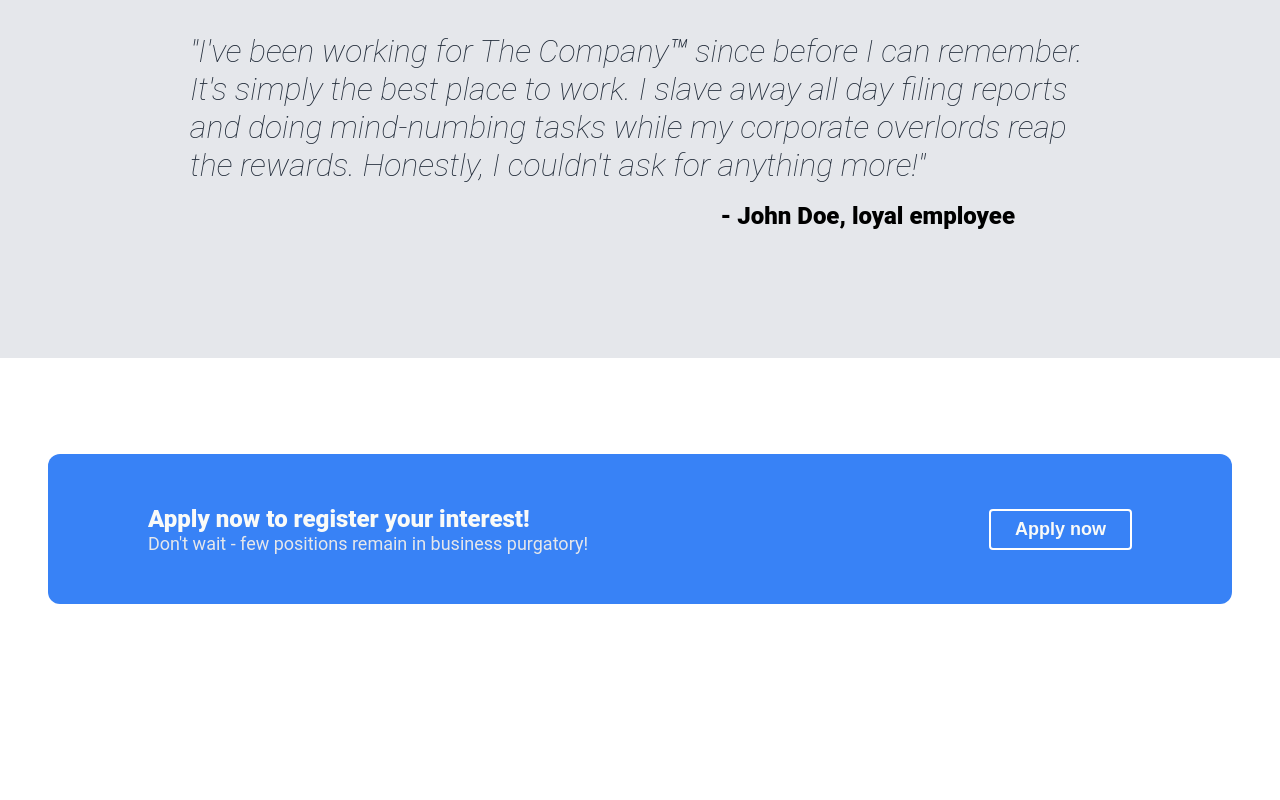
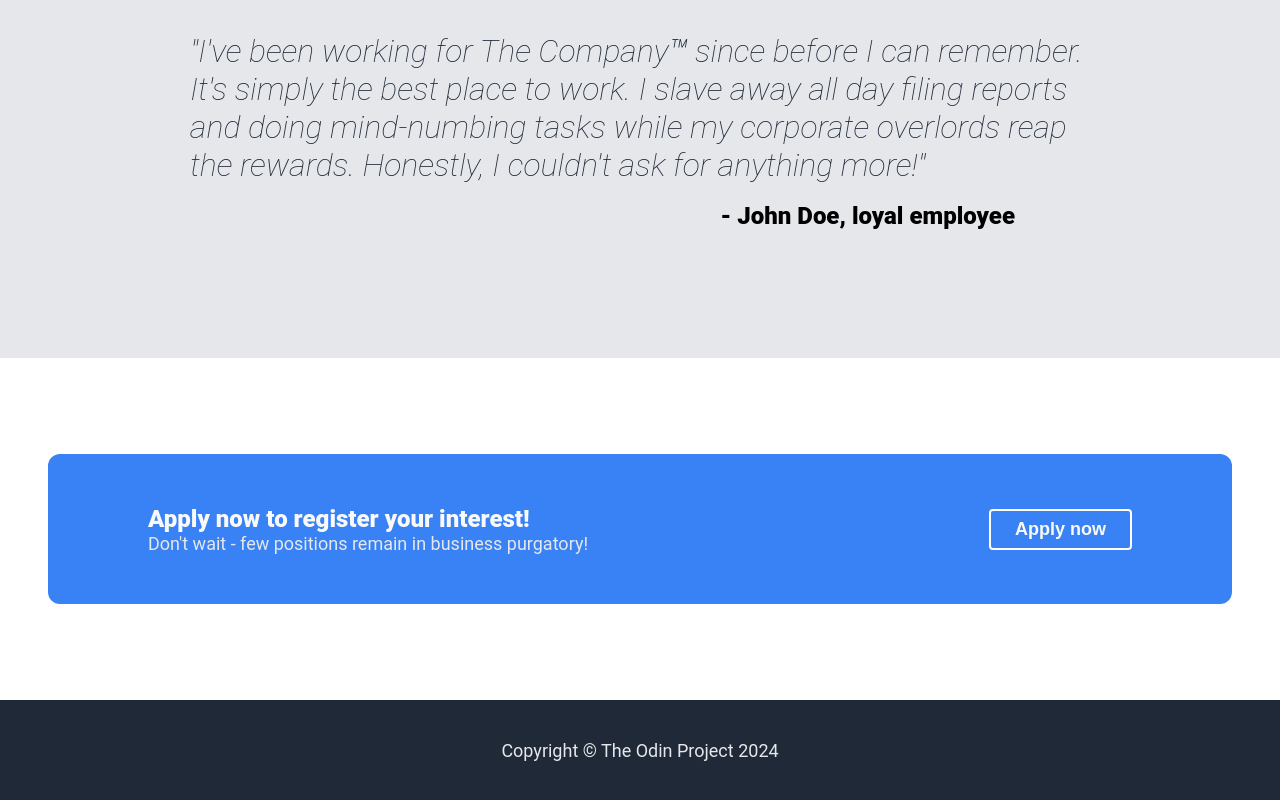
Before and after one commit to EwanWeir/odin-landing-page, a plain HTML site: page index.html in a window 1280 px wide. Shown: the part 1284-2084 px from the top of the page. Before the commit the page ends 1984 px from the top, so only its background shows below. Drawn offline with Linux system fonts and the light colour scheme.

Commit message:
Create footer and complete webpage
Create basic footer with centered text, finalize
the webpage.

```diff
--- a/index.html
+++ b/index.html
@@ -78,5 +78,8 @@
                 </div>
             </div>
         </div>
+        <div class="footer">
+            <div class="footer-text">Copyright © The Odin Project 2024</div>
+        </div>
     </body>
 </html>
--- a/styles.css
+++ b/styles.css
@@ -59,7 +59,8 @@ body {
 
 a,
 .hero-secondary,
-.sign-up-text-secondary {
+.sign-up-text-secondary,
+.footer-text {
     color: #e5e7eb;
     font-size: 18px;
 }
@@ -181,3 +182,12 @@ a,
     font-weight: 900;
     color: #f9faf8;
 }
+
+.footer {
+    padding: 0 48px;
+    min-height: 100px;
+    display: flex;
+    justify-content: center;
+    align-items: center;
+    background-color: #1f2937;
+}
```
